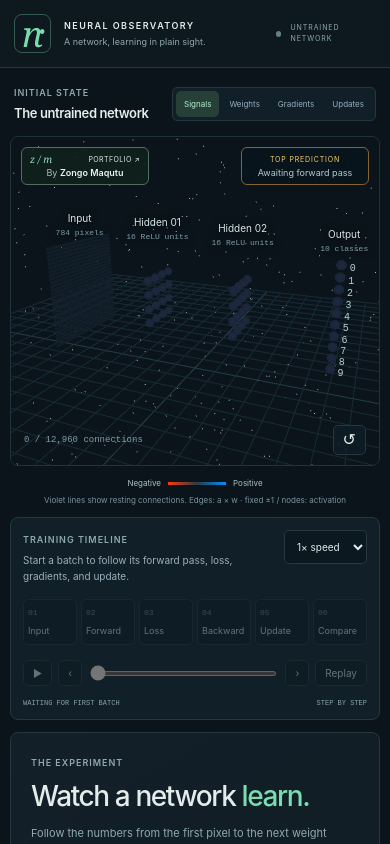
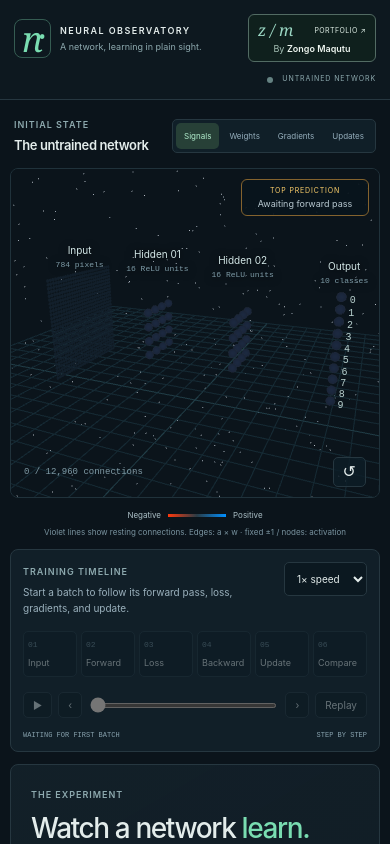
Before and after one commit to zmaqutu/3d-ann-visualuzer, a React (Create React App) app: page / in a window 390 px wide. Shown: the top 844 px of the page. Built offline with nearby package versions, Linux system fonts and the light colour scheme.

Commit message:
Move portfolio credit to page header

```diff
--- a/src/App.js
+++ b/src/App.js
@@ -194,6 +194,7 @@ export default function App() {
           </span>
           <b>MNIST / DENSE</b>
         </div>
+        <ProjectCredit />
       </header>
       <div className="workspace">
         <aside className="panel control-rail" aria-label="Training and visual controls">
@@ -520,7 +521,6 @@ export default function App() {
               />
             </SceneBoundary>
             <div className="scene-badges">
-              <ProjectCredit />
               <div className="output-prediction">
                 <span>TOP PREDICTION</span>
                 {scenePrediction ? (
--- a/src/App.scss
+++ b/src/App.scss
@@ -101,6 +101,7 @@ strong {
 }
 .topbar {
   height: 76px;
+  gap: 24px;
   flex-shrink: 0;
   border-bottom: 1px solid var(--border);
   display: flex;
@@ -110,6 +111,7 @@ strong {
   background: #0d181f;
 }
 .brand {
+  margin-right: auto;
   display: flex;
   align-items: center;
   gap: 13px;
@@ -1104,7 +1106,7 @@ strong {
   }
 }
 
-/* Both canvas badges share a compact footprint, including during prediction updates. */
+/* Keep the prediction in the scene and the portfolio credit in the page header. */
 .scene-badges {
   position: absolute;
   top: 12px;
@@ -1112,12 +1114,11 @@ strong {
   right: 12px;
   z-index: 2;
   display: flex;
-  justify-content: space-between;
+  justify-content: flex-end;
   align-items: stretch;
   gap: 12px;
   pointer-events: none;
 }
-.scene-badges > .project-credit,
 .scene-badges > .output-prediction {
   position: static;
   flex: 0 1 160px;
@@ -1128,6 +1129,11 @@ strong {
   gap: 3px;
 }
 .project-credit {
+  flex: 0 0 auto;
+  width: 144px;
+  padding: 8px 12px;
+  display: grid;
+  gap: 5px;
   color: #dfeee6;
   text-decoration: none;
   border: 1px solid #526b63;
@@ -1152,7 +1158,9 @@ strong {
   font-size: 7px;
 }
 .project-credit-mark {
-  font: italic 10px/1 Georgia, serif;
+  font:
+    italic 16px/1 Georgia,
+    serif;
   color: #9bd8c4;
   white-space: nowrap;
 }
@@ -1176,7 +1184,6 @@ strong {
     left: 10px;
     right: 10px;
   }
-  .scene-badges > .project-credit,
   .scene-badges > .output-prediction {
     flex-basis: 128px;
     padding: 6px 8px;
@@ -1185,3 +1192,41 @@ strong {
     font-size: 9px;
   }
 }
+
+@media (max-width: 640px) {
+  .topbar {
+    height: auto;
+    min-height: 100px;
+    display: grid;
+    grid-template-columns: minmax(0, 1fr) auto;
+    gap: 8px 12px;
+    padding: 12px 14px;
+  }
+  .topbar > .project-credit {
+    grid-column: 2;
+    grid-row: 1;
+    width: 128px;
+    padding: 7px 9px;
+  }
+  .topbar > .run-status {
+    grid-column: 1 / -1;
+    grid-row: 2;
+    justify-self: end;
+    max-width: none;
+  }
+  .brand {
+    gap: 9px;
+  }
+}
+@media (max-width: 360px) {
+  .topbar > .project-credit {
+    width: 112px;
+  }
+  .brand-mark {
+    width: 30px;
+    flex-shrink: 0;
+  }
+  .brand strong {
+    font-size: 8px;
+  }
+}
```
